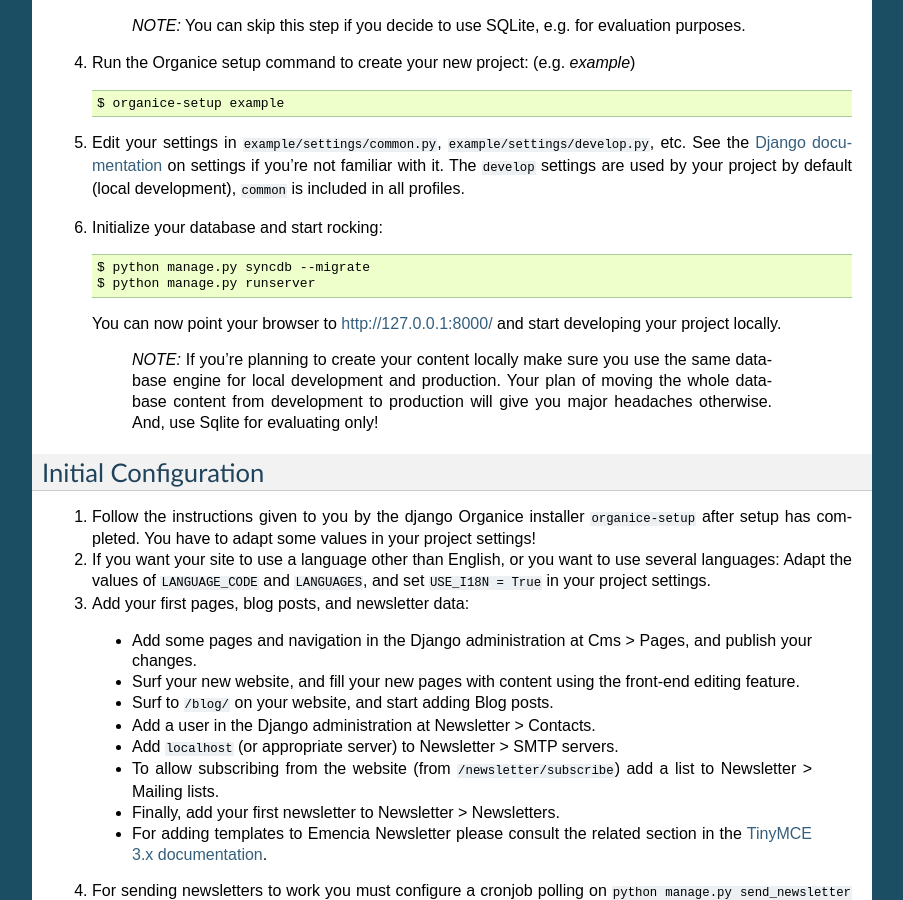
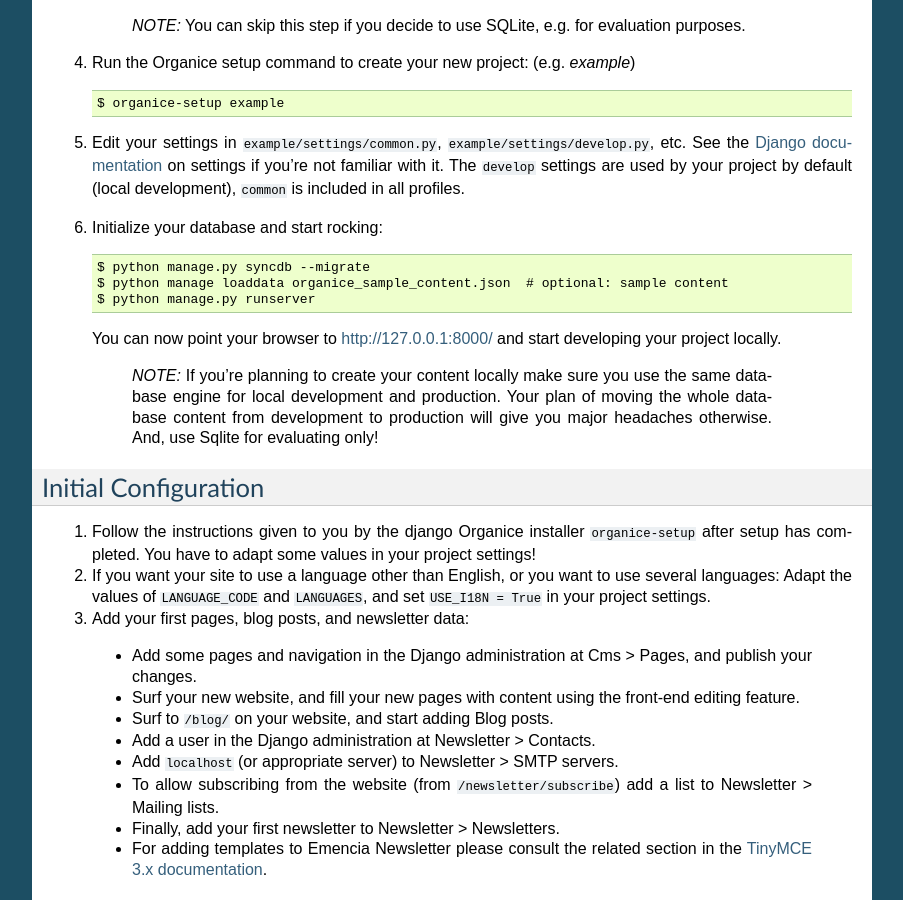
Before and after one commit to Organice/django-organice, a Sphinx documentation site: the page built from docs/installation.rst, in a window 1280 px wide and 900 px high, scrolled down 1205 px. Shown: the whole window, without its empty margins (198-1101 px from the left). Built offline with Sphinx 7.4.7, drawn with Linux system fonts in a browser that asks for light colours.

Commit message:
Added load sample data to installation instructions

```diff
--- a/docs/installation.rst
+++ b/docs/installation.rst
@@ -71,6 +71,7 @@
 6. Initialize your database and start rocking::
 
     $ python manage.py syncdb --migrate
+    $ python manage loaddata organice_sample_content.json  # optional: sample content
     $ python manage.py runserver
 
   You can now point your browser to http://127.0.0.1:8000/ and start developing your project locally.
```
